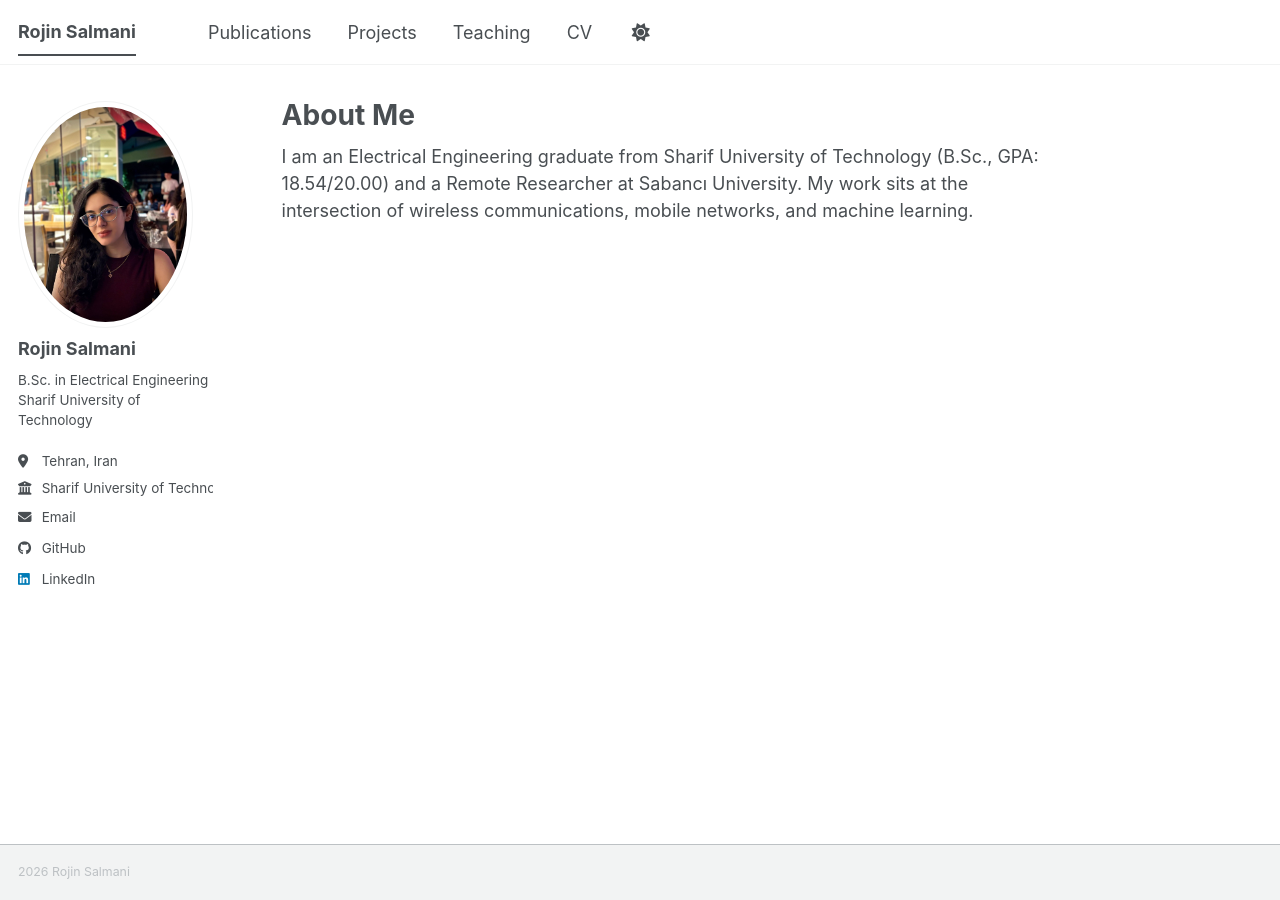
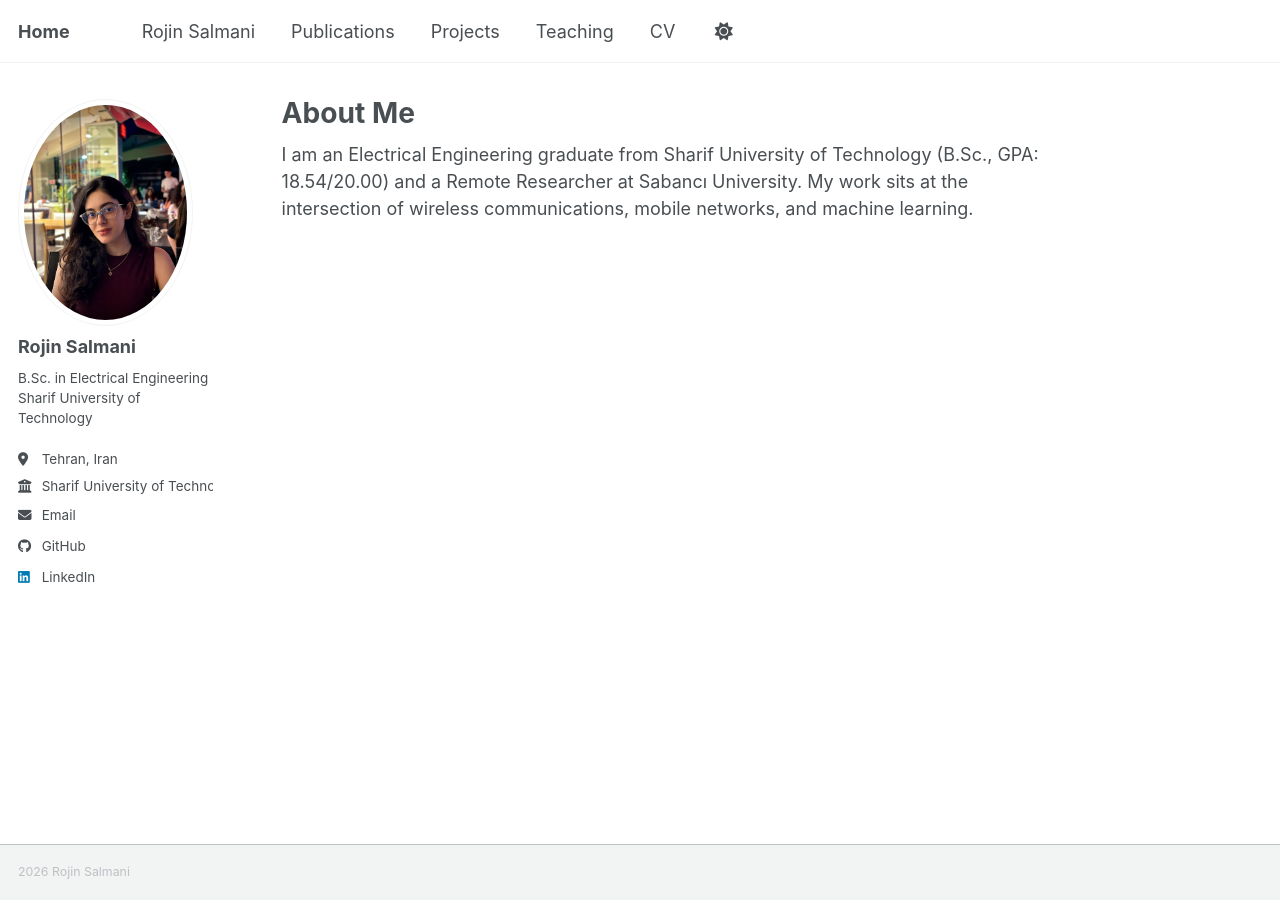
Before and after one commit to rojinsalmani/rojinsalmani.github.io, a Jekyll site: the page built from _pages/about.md, in a window 1280 px wide. Built offline with Jekyll 4.4.1, drawn with Linux system fonts in a browser that asks for light colours; a script bundle is joined from its source files by our own code; a style sheet for code colours, icons or effects is not loaded.

Commit message:
Update masthead.html

```diff
--- a/_includes/masthead.html
+++ b/_includes/masthead.html
@@ -4,7 +4,7 @@
     <div class="masthead__menu">
       <nav id="site-nav" class="greedy-nav">
         <ul class="visible-links">
-          <li class="masthead__menu-item masthead__menu-item--lg persist {% if page.url == '/' or page.url == '/index.html' %}selected{% endif %}">
+          <li class="masthead__menu-item masthead__menu-item--lg persist"><a href="{{ base_path }}/">Home</a></li>
             <a href="{{ base_path }}/">{{ site.title }}</a>
           </li>
           {% for link in site.data.navigation.main %}
```
